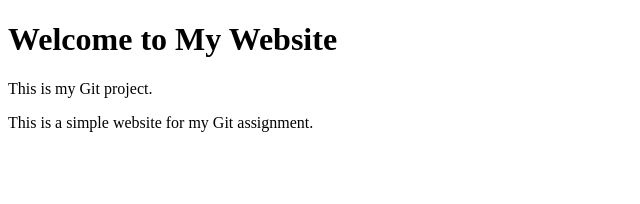
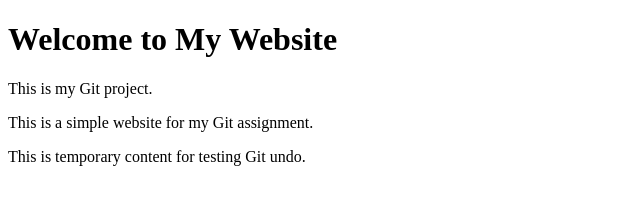
Before and after one commit to Lekhana-Dinesh/git-workflow-assignment, a plain HTML site: page index.html in a window 1280 px wide. Shown: the whole page, without its empty margins (0-640 px from the left). Drawn offline with Linux system fonts and the light colour scheme.

Commit message:
Added temporary content

```diff
--- a/index.html
+++ b/index.html
@@ -8,5 +8,6 @@
     <h1>Welcome to My Website</h1>
     <p>This is my Git project.</p>
     <p>This is a simple website for my Git assignment.</p>
+    <p>This is temporary content for testing Git undo.</p>
 </body>
 </html>
```
